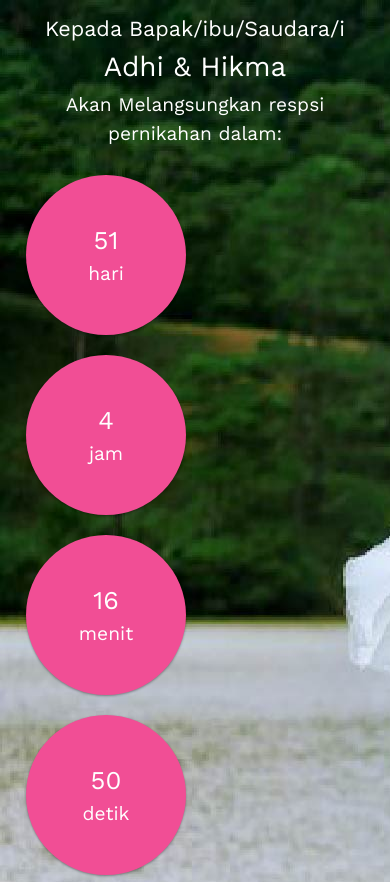
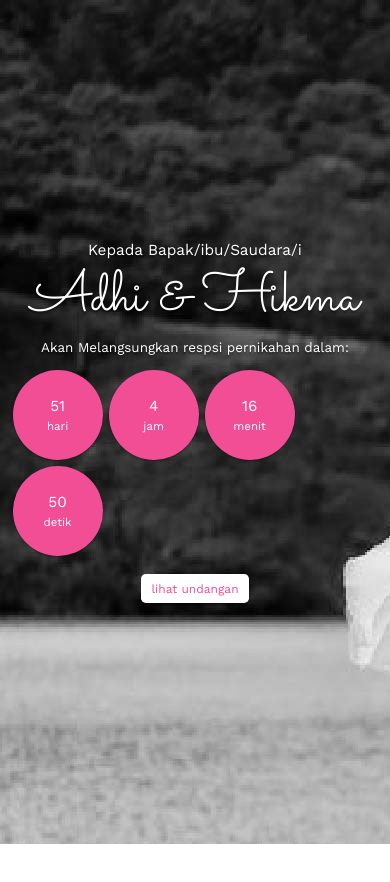
Before and after one commit to 4dhie78/adhi-wedding, a plain HTML site: page index.html in a window 390 px wide. Shown: the top 882 px of the page. Drawn offline with nearby package versions, Linux system fonts and the light colour scheme.

Commit message:
menyelesaikan web pernikahan

```diff
--- a/style.css
+++ b/style.css
@@ -1,7 +1,7 @@
 :root {
   --pink: #f14e95;
   --bg: #0a0a0a;
-  --shadow: 0 2px 2px rgb(0, 0, 0/0.5);
+  --shadow: 0 2px 2px rgb(0 0 0/0.5);
 
   body {
     font-size: 1.2rem;
@@ -19,13 +19,20 @@
   height: 100%;
   background-image: url(img/bg-prewed.jpg);
   z-index: -1;
+  filter: grayscale();
 }
 
 .hero {
   position: relative;
   min-height: 100vh;
-  /* background-color: var(--bg);
-} */
+  /* background-color: var(--bg); */
+}
+
+.hero h1,
+.hero h4,
+.hero p {
+  text-shadow: var(--shadow);
+}
 .hero h1 {
   font-family: "sacramento", cursive;
   font-size: 6rem;
@@ -39,8 +46,40 @@
 .hero a {
   color: var(--pink);
   background-color: white;
+  box-shadow: var(--shadow);
 }
 .hero a:hover {
   background-color: var(--pink);
   color: white;
 }
+/* media query */
+/* laptop */
+@media (max-width: 992px) {
+  html {
+    font-size: 75%;
+  }
+  .simply-countdown > .simply-section {
+    padding: 70px;
+  }
+}
+/* table */
+@media (max-width: 768px) {
+  html {
+    font-size: 65%;
+  }
+  .simply-countdown > .simply-section {
+    padding: 60px;
+    margin: 5px;
+  }
+}
+
+/* mobile phone */
+@media (max-width: 576px) {
+  html {
+    font-size: 60%;
+  }
+  .simply-countdown > .simply-section {
+    padding: 45px;
+    margin: 3px;
+  }
+}
```
